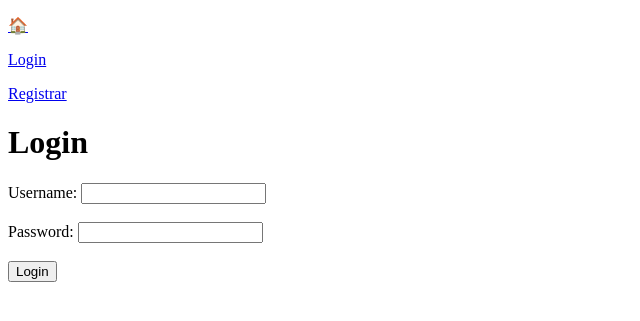
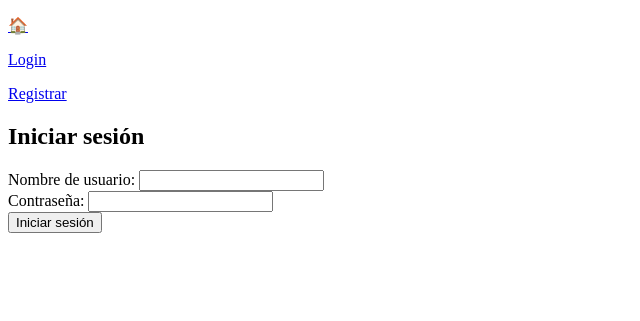
Before and after one commit to IgriegaL/TindMarketPlace-Django-Postgress, a Django app: page /login/ in a window 1280 px wide. Shown: the top 321 px of the page, without its empty margins (0-640 px from the left). Run offline with Django 4.2, Linux system fonts and the light colour scheme.

Commit message:
act de bd y pantallas para editar

```diff
--- a/myapp/templates/index.html
+++ b/myapp/templates/index.html
@@ -8,7 +8,7 @@
         <ul>
             {% for product in products %}
                 <li>
-                    <h1><a href="{% url 'product_detail' product.pk %}">{{ product.name }}</a></h1>
+                    <h2><a href="{% url 'product_detail' product.pk %}">{{ product.name }}</a></h2>
                     <P></P>
                     <p>Descripción:{{ product.description }}</p>
                     <p>Categoría: {{ product.tema }}</p>
--- a/myapp/templates/login.html
+++ b/myapp/templates/login.html
@@ -1,20 +1,22 @@
-{% extends "base.html" %}
-
-{% block title %}Login{% endblock %}
+{% extends 'base.html' %}
 
 {% block content %}
-    <h1>Login</h1>
-
-    {% if error_message %}
-        <p><strong>{{ error_message }}</strong></p>
-    {% endif %}
-
-    <form method="post">
-        {% csrf_token %}
-        <label for="username">Username:</label>
-        <input type="text" name="username" id="username" required><br><br>
-        <label for="password">Password:</label>
-        <input type="password" name="password" id="password" required><br><br>
-        <input type="submit" value="Login">
-    </form>
+  <h2>Iniciar sesión</h2>
+  {% if messages %}
+    <ul class="messages">
+      {% for message in messages %}
+        <li{% if message.tags %} class="{{ message.tags }}"{% endif %}>{{ message }}</li>
+      {% endfor %}
+    </ul>
+  {% endif %}
+  <form method="post">
+    {% csrf_token %}
+    <label for="username">Nombre de usuario:</label>
+    <input type="text" name="username" required>
+    <br>
+    <label for="password">Contraseña:</label>
+    <input type="password" name="password" required>
+    <br>
+    <input type="submit" value="Iniciar sesión">
+  </form>
 {% endblock %}
--- a/myapp/views.py
+++ b/myapp/views.py
@@ -1,3 +1,4 @@
+from django.contrib import messages
 from django.shortcuts import render, redirect
 from django.contrib.auth import authenticate, login, logout
 from django.contrib.auth.decorators import login_required
@@ -13,29 +14,16 @@ def register(request):
 
     if request.method == 'POST':
         user_form = UserForm(request.POST)
-        #profile_form = UserProfile(request.POST, request.FILES)
 
-        if user_form.is_valid(): #and profile_form.is_valid():
+        if user_form.is_valid():
             user = user_form.save()
             user.set_password(user.password)
             user.save()
-            """
-            profile = profile_form.save(commit=False)
-            profile.user = user
-
-            if 'picture' in request.FILES:
-                profile.picture = request.FILES['picture']
-
-            profile.save()"""
-
             registered = True
         else:
             print(user_form.errors)
-            #print(user_form.errors, profile_form.errors)
     else:
         user_form = UserForm()
-        #profile_form = UserProfile()
-    #return render(request, 'register.html', {'user_form': user_form, 'profile_form': profile_form, 'registered': registered})
     return render(request, 'register.html', {'user_form': user_form, 'registered': registered})
 
 def user_login(request):
@@ -50,12 +38,11 @@ def user_login(request):
                 login(request, user)
                 return redirect('index')
             else:
-                return HttpResponse("Your account is disabled.")
+                messages.error(request, 'Tu cuenta está deshabilitada.')
         else:
-            print("Invalid login details: {0}, {1}".format(username, password))
-            return HttpResponse("Invalid login details supplied.")
-    else:
-        return render(request, 'login.html', {})
+            messages.error(request, 'Nombre de usuario o contraseña incorrectos.')
+
+    return render(request, 'login.html')
 
 @login_required
 def user_logout(request):
```
Also changed, not shown: myapp/templates/invalid_login.html (added, +8 -0 lines).
